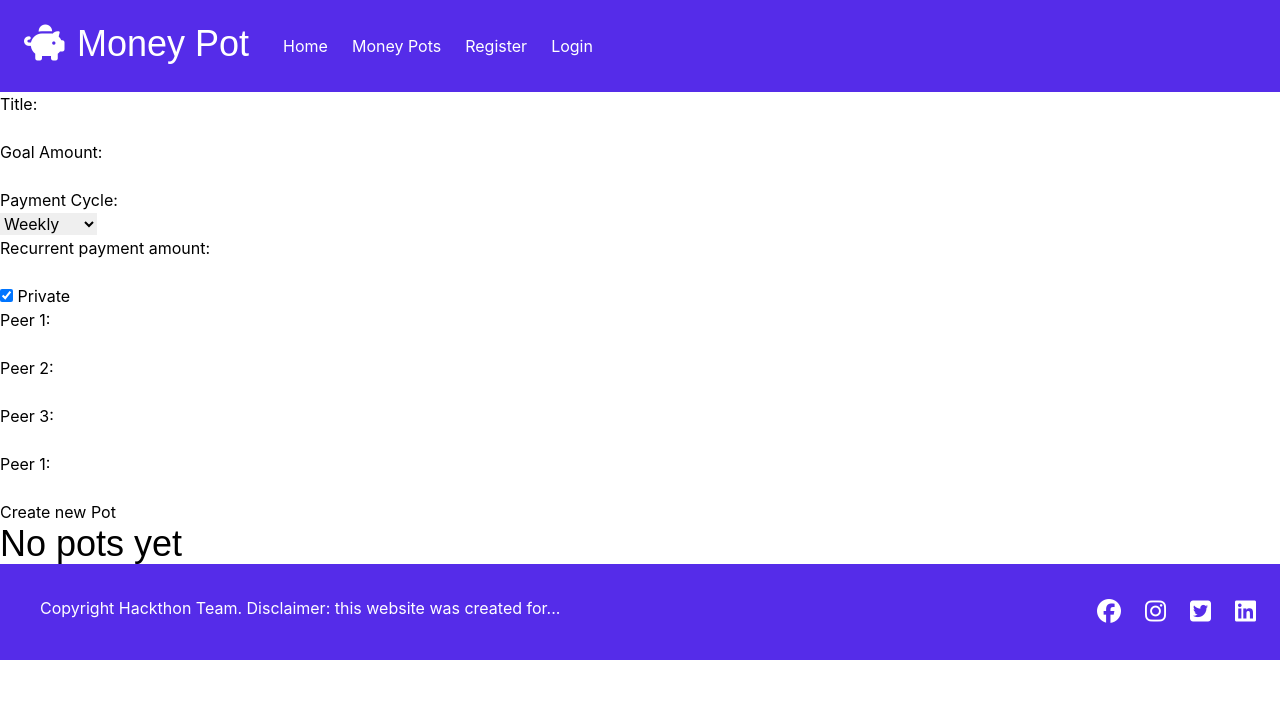
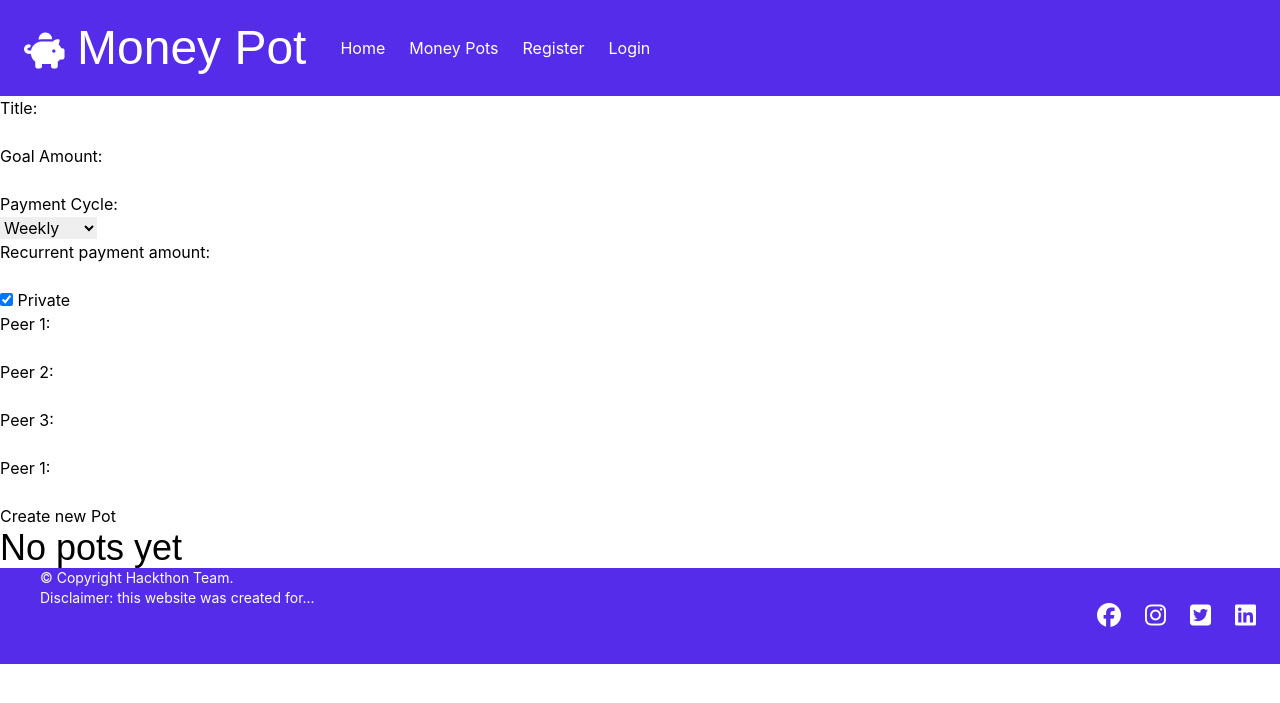
Before and after one commit to AwsSG/revfinance, a Flask app: page /createPot in a window 1280 px wide. Shown: the top 703 px of the page. Run offline with Flask 3, Linux system fonts and the light colour scheme; data that the repository does not hold is empty; style sheets or scripts are compiled from the project's sources; some libraries are stand-ins or nearby versions.

Commit message:
Fix style of header for mobile

```diff
--- a/templates/base.html
+++ b/templates/base.html
@@ -15,31 +15,30 @@
 </head>
 
 <body>
-  <div class="containter mx-auto bg-han-purple">
-    <header class="flex p-6">
+  <div class="bg-han-purple">
+    <header class="p-6 lg:flex">
       <div>
-        <i class="fa-solid fa-piggy-bank text-white text-4xl mr-2"></i>
-        <span class="text-4xl font-archivo-black text-white mr-6">Money Pot</span>
+        <i class="fa-solid fa-piggy-bank text-white text-3xl mr-2 lg:text-4xl"></i>
+        <span class="text-3xl font-archivo-black text-white mr-6 lg:text-5xl">Money Pot</span>
       </div>
-      <nav class="bg-han-purple justify-between sm:text-center">
+        <nav class="bg-han-purple lg:justify-between">
           <ul class="flex text-white">
-          <li class="mr-6 hover:text-fluorescent-blue">
+            <li class="hover:text-fluorescent-blue mr-6">
               <a href="main.html">Home</a>
             </li>
-          <li class="mr-6  hover:text-fluorescent-blue">
+            <li class="hover:text-fluorescent-blue mr-6">
               <a href="">Money Pots</a>
             </li">
-          <li class="mr-6  hover:text-fluorescent-blue">
+            <li class="hover:text-fluorescent-blue mr-6">
               <a href="signup.html">Register</a>
             </li>
-          <li class="mr-6  hover:text-fluorescent-blue">
+            <li class="hover:text-fluorescent-blue mr-6">
               <a href="">Login</a>
             </li>
           </ul>
         </nav>
     </header>
   </div>
-
 
     <!-- flash messages -->
     <section>
@@ -51,17 +50,21 @@
         {% endblock %}
     </main>
 
-    <footer class="containter w-full h-24 bg-han-purple flex justify-between sm:float-none">
+    <footer>
+      <div class="containter w-full h-24 bg-han-purple flex justify-between">
         <!-- copyright and disclaimer -->
         <div>
-        <p class="text-white ml-10 pt-8">
-          Copyright Hackthon Team. Disclaimer: this website was created for...
+          <p class="text-white ml-10 text-sm">
+            © Copyright Hackthon Team.
+          </p>
+          <p class="text-white ml-10 text-sm">
+            Disclaimer: this website was created for...
           </p>
         </div>
 
         <!-- social media icons -->
         <div>
-          <ul class="flex text-2xl text-white align-middle pt-8">
+            <ul class="flex text-2xl text-white pt-8">
               <li class="mr-6 hover:text-fluorescent-blue">
                 <a href="https://www.facebook.com" target="_blank" rel="noopener" aria-label="Visit our Facebook page (opens in a new tab)"><i class="fa-brands fa-facebook"></i></a>
               </li>
@@ -76,6 +79,7 @@
               </li>
             </ul>
           </div>
+      </div>
     </footer>
     <!-- fontawesome script -->
     <script src="https://kit.fontawesome.com/f687081393.js" crossorigin="anonymous"></script>
```
Lines whose indentation alone changed are shown as unchanged.
